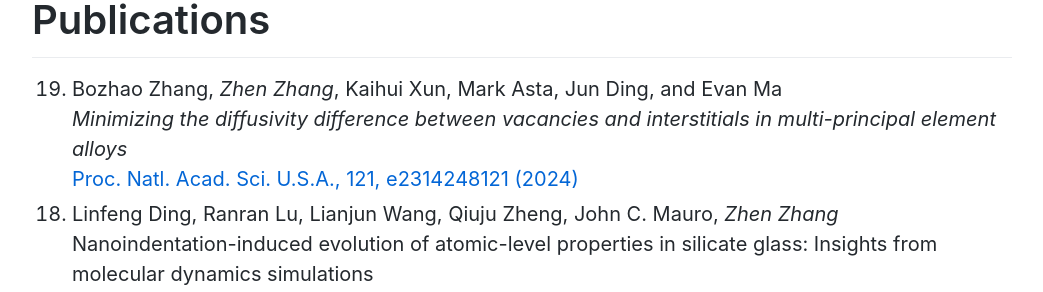
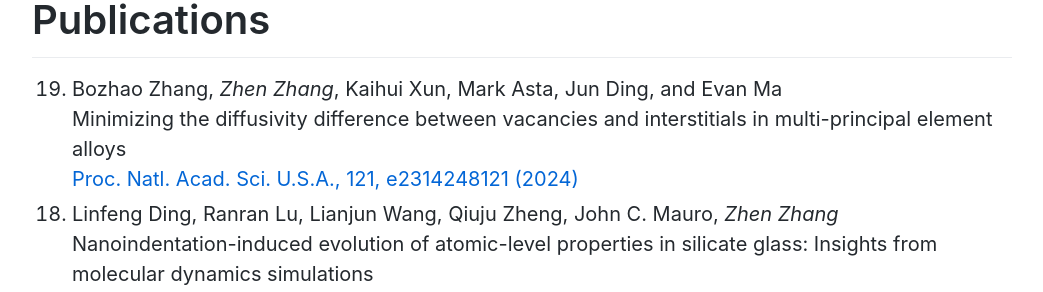
Before and after one commit to zhenzhang1991/zhenzhang1991.github.io, a Jekyll site: the page built from index.md, in a window 1280 px wide. Shown: the part 4842-5134 px from the top of the page, without its empty margins (118-1161 px from the left). Built offline with Jekyll 4.4.1, drawn with Linux system fonts in a browser that asks for light colours; Markdown is read by kramdown in place of the engine named in the settings; comment, search, counter and statistics services are not loaded.

```diff
--- a/index.md
+++ b/index.md
@@ -87,7 +87,7 @@ Publication for more details:
 
 # Publications
 0. Bozhao Zhang, *Zhen Zhang*, Kaihui Xun, Mark Asta, Jun Ding, and Evan Ma <br>
-   *Minimizing the diffusivity difference between vacancies and interstitials in multi-­principal element alloys <br>*
+   Minimizing the diffusivity difference between vacancies and interstitials in multi-­principal element alloys <br>
    [Proc. Natl. Acad. Sci. U.S.A., 121, e2314248121 (2024)](doc/2024-zhangb-pnas.pdf)
 0. Linfeng Ding, Ranran Lu, Lianjun Wang, Qiuju Zheng, John C. Mauro, *Zhen Zhang* <br>
    Nanoindentation-induced evolution of atomic-level properties in silicate glass: Insights from molecular dynamics simulations <br>
```
